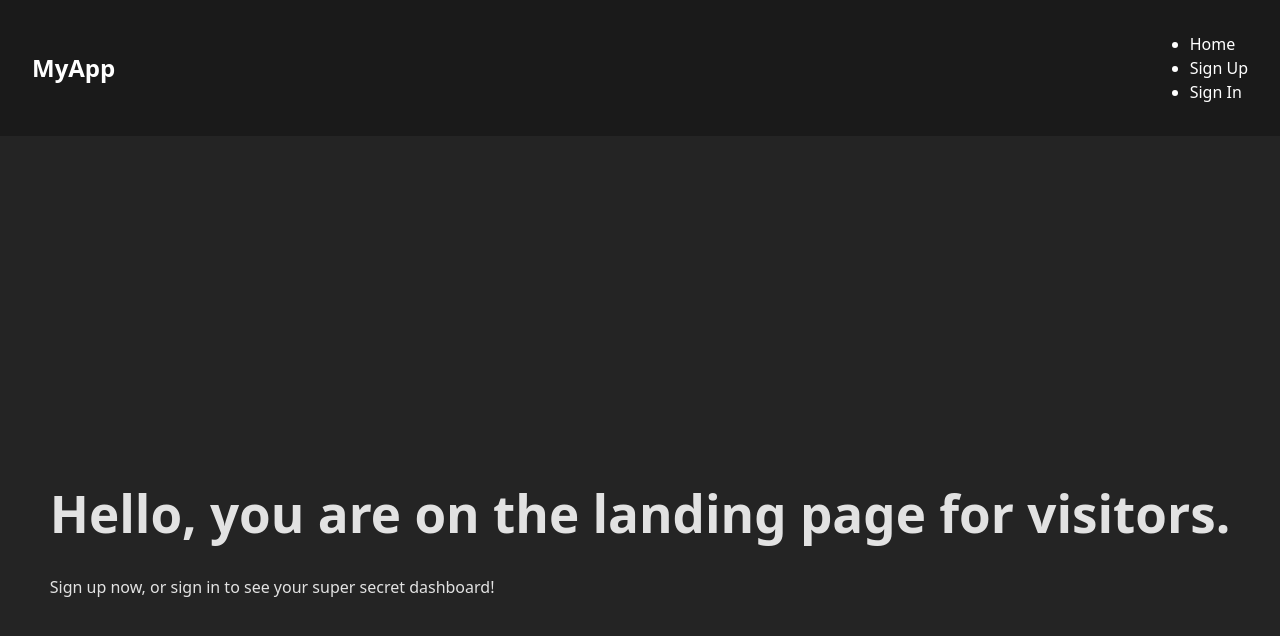
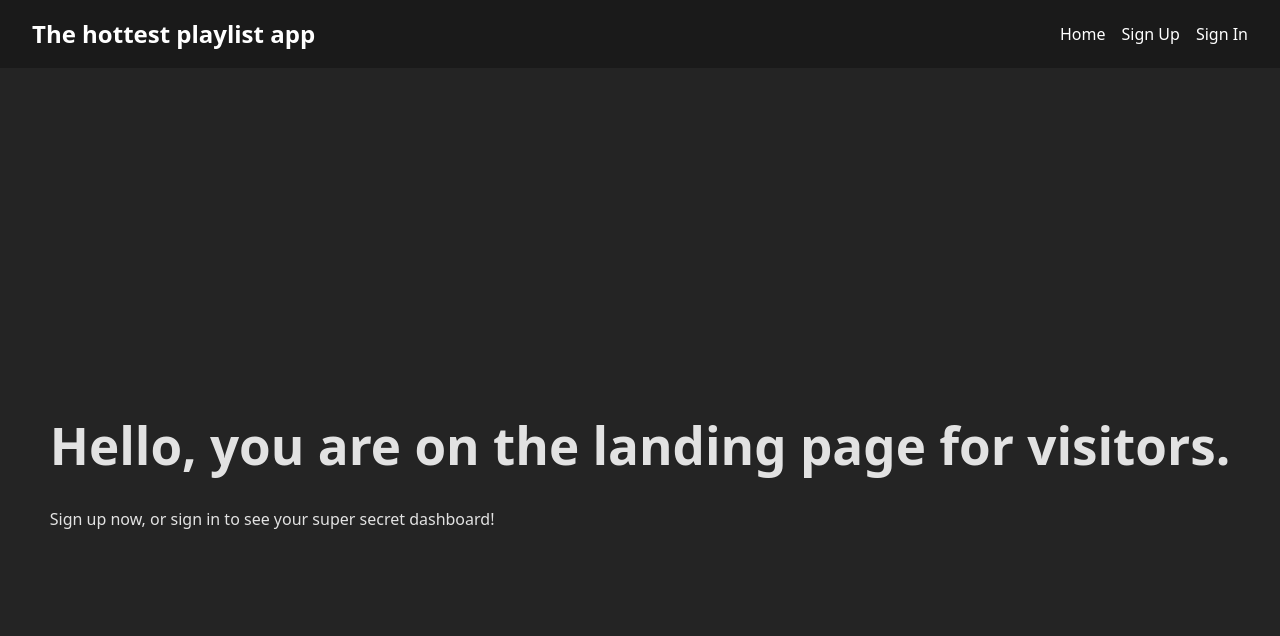
Before and after one commit to Davidm723/hackathon-front-end, a React (Vite) app: page / in a window 1280 px wide. Shown: the top 636 px of the page. Built offline with nearby package versions, Linux system fonts and the light colour scheme; no server answers.

Commit message:
adrians commit

```diff
--- a/src/components/NavBar/NavBar.jsx
+++ b/src/components/NavBar/NavBar.jsx
@@ -13,7 +13,7 @@ const NavBar = () => {
   return (
     <nav className="navbar">
       <div className="nav-left">
-        <Link to="/">MyApp</Link>
+        <Link to="/">The hottest playlist app</Link>
       </div>
       <div className="nav-right">
         {user ? (
--- a/src/index.css
+++ b/src/index.css
@@ -62,13 +62,6 @@ button:focus-visible {
   color: white;
 }
 
-.nav-left a {
-  font-size: 1.5rem;
-  font-weight: bold;
-  text-decoration: none;
-  color: white;
-}
-
 .nav-right {
   display: flex;
   align-items: center;
@@ -88,8 +81,9 @@ button:focus-visible {
 .nav-right button:hover,
 .nav-right a:hover {
   color: #646cff;
+   font-weight: bold;
+   text-decoration: none;
 }
-
 
 .main-container {
   display: flex;
@@ -98,3 +92,23 @@ button:focus-visible {
   padding: 2rem;
   min-height: calc(100vh - 70px);
 }
+
+
+.nav-left a {
+  font-size: 1.5rem;
+  font-weight: bold;
+  text-decoration: none;
+  color: white;
+}
+
+.nav-right ul {
+  display: flex;
+  list-style: none;
+  margin: 0;
+  padding: 0;
+  gap: 1rem;
+}
+
+.nav-right a:hover {
+  color: #747bff;
+}
```
